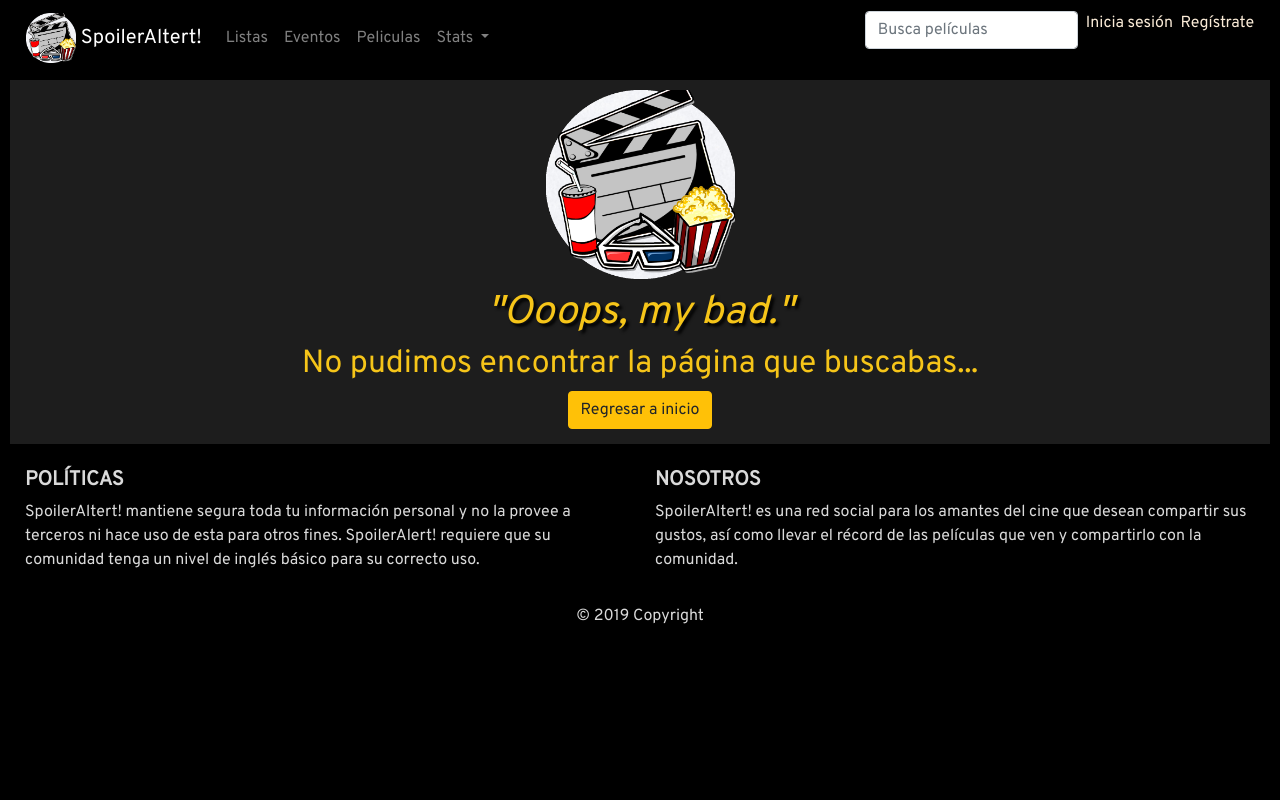
After one commit to FFahrenheit/Cinematografilia, a PHP site: page /views/menus/error.php in a window 1280 px wide. The commit adds this page. Run offline with PHP 8.4, Linux system fonts and the light colour scheme; some libraries are stand-ins or nearby versions.

Commit message:
Geek stuff
Agregado de página de error y frases de película jajaj

```diff
--- a/css/index.css
+++ b/css/index.css
@@ -76,3 +76,30 @@ body
     color: #F6C519;
     text-decoration: underline;
 }
+
+.basic img
+{
+    width: 15%;
+}
+
+.basic h1
+{
+    font-style: oblique;
+    padding-top: 10px;
+}
+
+.basic
+{
+    padding-top: 10px;
+    background: rgb(29, 29, 29);
+    text-align: center;
+    color:#F6C519;
+    align-content: center;
+    padding-bottom: 15px;
+}
+
+.quote
+{
+    font-style: oblique;
+    text-shadow: 3px 3px 3px #000000;
+}
--- a/js/main.js
+++ b/js/main.js
@@ -7,14 +7,16 @@ $(document).ready(()=>
         +'<div class="col-md-6 mt-md-0 mt-3">'
           +'<h5 class="text-uppercase font-weight-bold">Políticas</h5>'
           +'<p>SpoilerAltert! mantiene segura toda tu información personal y no '
-              +'la provee a terceros ni hace uso de esta para otros fines.'
+              +'la provee a terceros ni hace uso de esta para otros fines. \n'
+              +'SpoilerAlert! requiere que su comunidad tenga un nivel de inglés básico para'
+              +' su correcto uso.'
           +'</p>'
         +'</div>'
         +'<hr class="clearfix w-100 d-md-none pb-3">'
         +'<div class="col-md-6 mb-md-0 mb-3">'
           +'<h5 class="text-uppercase font-weight-bold">Nosotros</h5>'
-          +'<p>SpoilerAltert! es una red social para los amantes del cine'
-              +'que desean compartir sus gustos, así como llevar el récord'
+          +'<p>SpoilerAltert! es una red social para los amantes del cine '
+              +'que desean compartir sus gustos, así como llevar el récord '
               +'de las películas que ven y compartirlo con la comunidad.'
           +'</p>'
         +'</div>'
--- /dev/null
+++ b/views/menus/error.php
@@ -0,0 +1,31 @@
+<html lang="es">
+
+<head>
+    <link rel="shortcut icon" href="../../img/icono.png" />
+    <title>¡Bienvenido a SpoilerAltert!</title>
+    <meta charset="utf-8">
+    <meta name="viewport" content="width=device-width, initial-scale=1, shrink-to-fit=no">
+    <link rel="stylesheet" href="https://stackpath.bootstrapcdn.com/bootstrap/4.3.1/css/bootstrap.min.css" integrity="sha384-ggOyR0iXCbMQv3Xipma34MD+dH/1fQ784/j6cY/iJTQUOhcWr7x9JvoRxT2MZw1T" crossorigin="anonymous">
+    <link href="../../css/index.css" rel="stylesheet">
+    <link href='https://fonts.googleapis.com/css?family=Overpass' rel='stylesheet'>
+    <script src="https://kit.fontawesome.com/257fce2446.js"></script>
+    <?php include($_SERVER['DOCUMENT_ROOT'] . '/SpoilerAlert/php/main.php'); ?>
+</head>
+
+<body>
+    <?php getNavBar() ?>
+    <div class="basic">
+        <img src="../../img/logo.png" alt="Ooops">
+        <h1 class="quote">"Ooops, my bad."</h1>
+        <h2>No pudimos encontrar la página que buscabas...</h2>
+        <a href="index.php" alt="Volver" class="btn btn-warning">Regresar a inicio</a>
+    </div>
+    <div id="footer">
+    </div>
+    <script src="https://code.jquery.com/jquery-3.3.1.js" crossorigin="anonymous"></script>
+    <script src="https://cdnjs.cloudflare.com/ajax/libs/popper.js/1.14.7/umd/popper.js" crossorigin="anonymous"></script>
+    <script src="https://stackpath.bootstrapcdn.com/bootstrap/4.3.1/js/bootstrap.js" crossorigin="anonymous"></script>
+    <script src="../../js/main.js"></script>
+</body>
+
+</html>
--- a/views/menus/index.php
+++ b/views/menus/index.php
@@ -15,7 +15,9 @@
 
 <body>
     <?php getNavBar() ?>
-    <h1>Hola</h1>
+    <div class="form">
+        <marquee>Jaj</marquee>
+    </div>
     <div id="footer">
 </div>
     <script src="https://code.jquery.com/jquery-3.3.1.js"
--- a/views/menus/login.php
+++ b/views/menus/login.php
@@ -39,7 +39,7 @@
                 </div>
             </div>
             <div class="form-group">
-                <button type="submit" class="btn btn-warning">Iniciar sesión</button>
+                <button type="submit" class="btn btn-warning quote">"Let the games begin."</button>
             </div>
         </form>
         <p>¿No tienes una cuenta?
--- a/views/menus/register.php
+++ b/views/menus/register.php
@@ -62,7 +62,7 @@
                 <span id="passwordError"></span>
             </div>
             <div class="form-group">
-                <button type="submit" class="btn btn-warning">Iniciar sesión</button>
+                <button type="submit" class="btn btn-warning quote">"This is where the fun begins."</button>
             </div>
         </form>
         <p>¿Ya tienes una cuenta?
```
Also changed, not shown: .htaccess (added).
